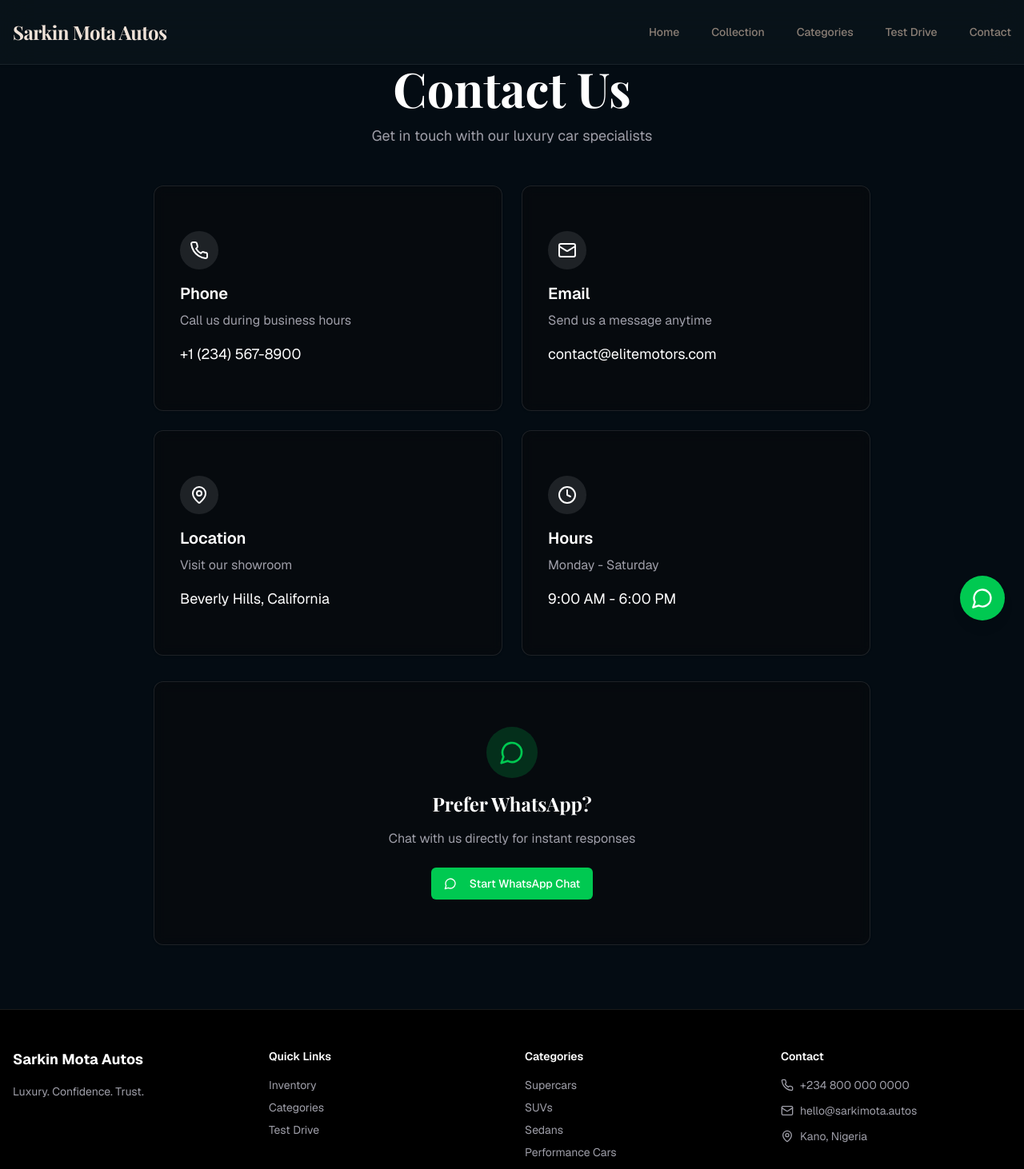
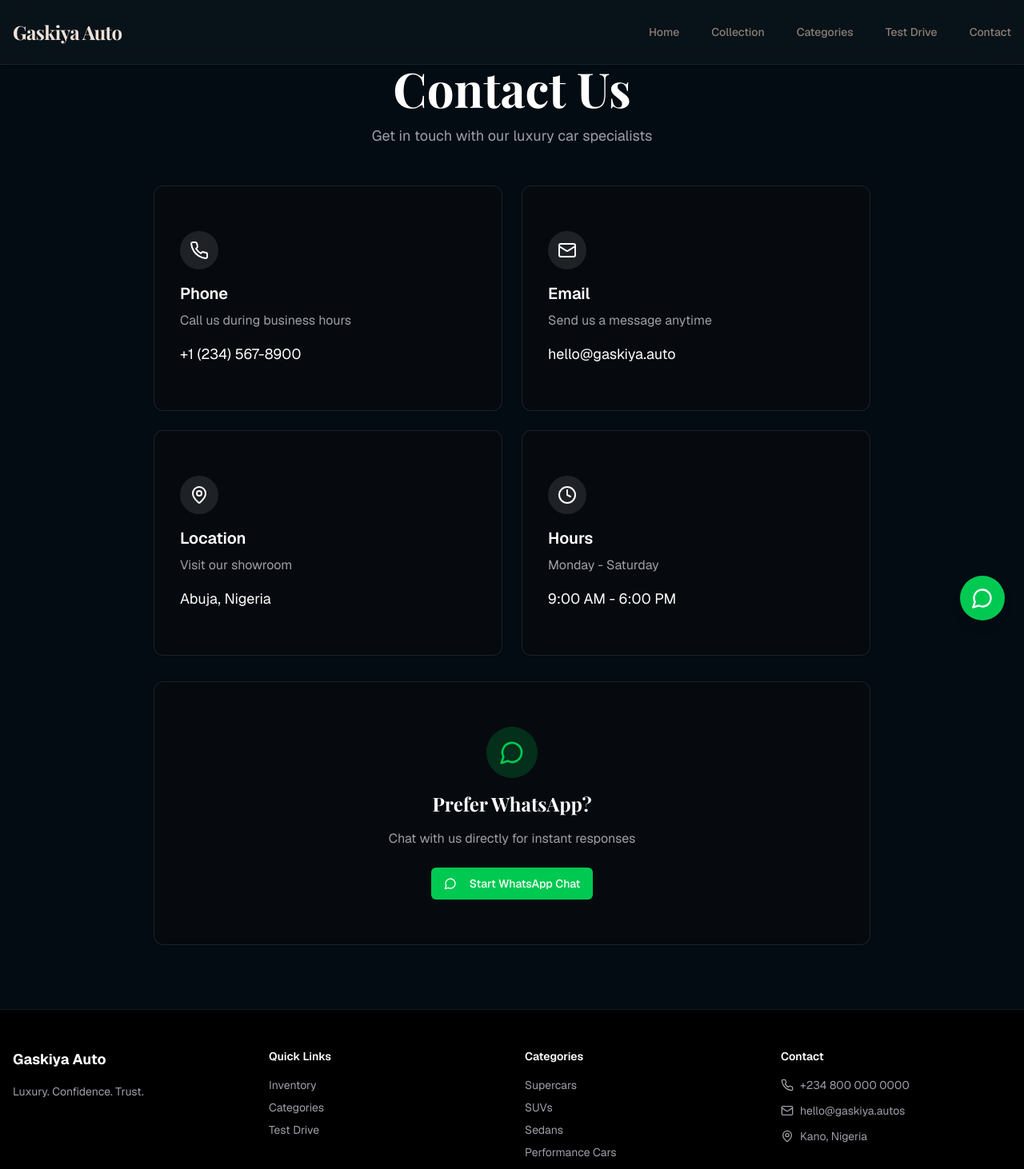
Before and after one commit to warlordtm/mayors_deck_ventures_car_stand, a Next.js app: page /contact in a window 1280 px wide. Shown: the top 1462 px of the page at 80% size. Built offline with nearby package versions, Linux system fonts and the light colour scheme.

Commit message:
Update the UI

```diff
--- a/app/admin/settings/page.tsx
+++ b/app/admin/settings/page.tsx
@@ -51,7 +51,7 @@ export default async function AdminSettingsPage() {
               <div className="grid gap-2">
                 <label className="text-sm font-medium text-zinc-300">Brand Name</label>
                 <div className="rounded-md border border-zinc-800 bg-zinc-900 px-3 py-2 text-white">
-                  {settingsMap["brand_name"] || "Elite Motors"}
+                  {settingsMap["brand_name"] || "Gaskiya Auto"}
                 </div>
               </div>
               <div className="grid gap-2">
--- a/app/contact/page.tsx
+++ b/app/contact/page.tsx
@@ -36,7 +36,7 @@ export default function ContactPage() {
               <h3 className="mb-2 text-xl font-semibold text-white">Email</h3>
               <p className="mb-4 text-zinc-400">Send us a message anytime</p>
               <a href="mailto:contact@elitemotors.com" className="text-lg text-white hover:underline">
-                contact@elitemotors.com
+                hello@gaskiya.auto
               </a>
             </CardContent>
           </Card>
@@ -48,7 +48,7 @@ export default function ContactPage() {
               </div>
               <h3 className="mb-2 text-xl font-semibold text-white">Location</h3>
               <p className="mb-4 text-zinc-400">Visit our showroom</p>
-              <p className="text-lg text-white">Beverly Hills, California</p>
+              <p className="text-lg text-white">Abuja, Nigeria</p>
             </CardContent>
           </Card>
 
--- a/app/layout.tsx
+++ b/app/layout.tsx
@@ -16,8 +16,8 @@ const _playfair = Playfair_Display({
 })
 
 export const metadata: Metadata = {
-  title: "Elite Motors - Luxury Car Dealership",
-  description: "Where Luxury Meets Performance. Discover the finest collection of luxury vehicles.",
+  title: "Gaskiya Auto - Luxury Car Dealership",
+  description: "Gaskiya Auto — where luxury meets performance. Discover our curated collection of premium vehicles.",
   generator: "v0.app",
   icons: {
     icon: [
--- a/app/page.tsx
+++ b/app/page.tsx
@@ -20,10 +20,10 @@ export default function HomePage() {
 
       <SectionWrapper className="py-24">
         <div className="mx-auto max-w-3xl text-center">
-          <h2 className="mb-4 text-4xl font-bold text-white">About Sarkin Mota Autos</h2>
+          <h2 className="mb-4 text-4xl font-bold text-white">About Gaskiya Auto</h2>
           <p className="mb-6 text-lg text-zinc-300">
-            Sarkin Mota Autos is a premier dealership focused on hand-selected, certified luxury vehicles. We pair
-            meticulous curation with transparent pricing and a white-glove customer experience — because your next
+            Gaskiya Auto is a premier dealership focused on hand-selected, certified luxury vehicles. We pair
+            meticulous curation with transparent pricing and a white-glove customer experience, because your next
             vehicle should be as exceptional as you are.
           </p>
         </div>
--- a/components/contact-form.tsx
+++ b/components/contact-form.tsx
@@ -33,7 +33,7 @@ export function ContactForm() {
       if (error) {
         setStatus({ ok: false, message: error.message })
       } else {
-        setStatus({ ok: true, message: "Thank you — your message has been submitted." })
+        setStatus({ ok: true, message: "Thank you, your message has been submitted." })
         setName("")
         setEmail("")
         setMessage("")
--- a/components/footer.tsx
+++ b/components/footer.tsx
@@ -7,7 +7,7 @@ export function Footer() {
       <div className="container mx-auto px-4 py-12">
         <div className="grid gap-8 md:grid-cols-4">
           <div>
-            <h3 className="mb-4 text-lg font-bold text-white">Sarkin Mota Autos</h3>
+            <h3 className="mb-4 text-lg font-bold text-white">Gaskiya Auto</h3>
             <p className="text-sm text-zinc-400">Luxury. Confidence. Trust.</p>
           </div>
 
@@ -59,7 +59,7 @@ export function Footer() {
               </div>
               <div className="flex items-center gap-2 text-sm text-zinc-400">
                 <Mail className="h-4 w-4" />
-                <span>hello@sarkimota.autos</span>
+                <span>hello@gaskiya.autos</span>
               </div>
               <div className="flex items-center gap-2 text-sm text-zinc-400">
                 <MapPin className="h-4 w-4" />
@@ -70,7 +70,7 @@ export function Footer() {
         </div>
 
         <div className="mt-8 border-t border-white/10 pt-8 text-center text-sm text-zinc-500">
-          <p>&copy; {new Date().getFullYear()} Sarkin Mota Autos. All rights reserved.</p>
+          <p>&copy; {new Date().getFullYear()} Gaskiya Auto. All rights reserved.</p>
         </div>
       </div>
     </footer>
--- a/components/header.tsx
+++ b/components/header.tsx
@@ -11,7 +11,7 @@ export function Header() {
     <header className="fixed top-0 z-50 w-full border-b border-border bg-card/95 backdrop-blur-xl shadow-sm">
       <div className="container mx-auto flex h-20 items-center justify-between px-4">
         <Link href="/" className="font-display text-2xl font-bold tracking-tight text-primary">
-          Sarkin Mota Autos
+          Gaskiya Auto
         </Link>
         {/* Desktop Navigation */}
         <nav className="hidden items-center gap-10 md:flex">
--- a/components/hero.tsx
+++ b/components/hero.tsx
@@ -32,7 +32,7 @@ export function Hero() {
           Driving Excellence. Defining Prestige.
         </h1>
         <p className="mx-auto mb-8 max-w-2xl text-lg text-zinc-300 md:text-xl">
-          Sarkin Mota Autos curates the world's finest vehicles — verified, meticulously maintained, and presented with
+          Gaskiya Auto curates the world's finest vehicles — verified, meticulously maintained, and presented with
           uncompromising luxury. Your next chapter of extraordinary begins here.
         </p>
 
--- a/components/trust-pillars.tsx
+++ b/components/trust-pillars.tsx
@@ -29,7 +29,7 @@ export function TrustPillars() {
     <section className="py-20">
       <div className="container mx-auto px-4">
         <div className="mb-12 text-center">
-          <h2 className="mb-3 text-4xl font-bold text-white">Why Sarkin Mota Autos</h2>
+          <h2 className="mb-3 text-4xl font-bold text-white">Why Gaskiya Auto</h2>
           <p className="text-lg text-zinc-300">Trust pillars that define our promise to every customer.</p>
         </div>
 
```
Also changed, not shown: 1 other file (tests, documents, lock files or other folders).
